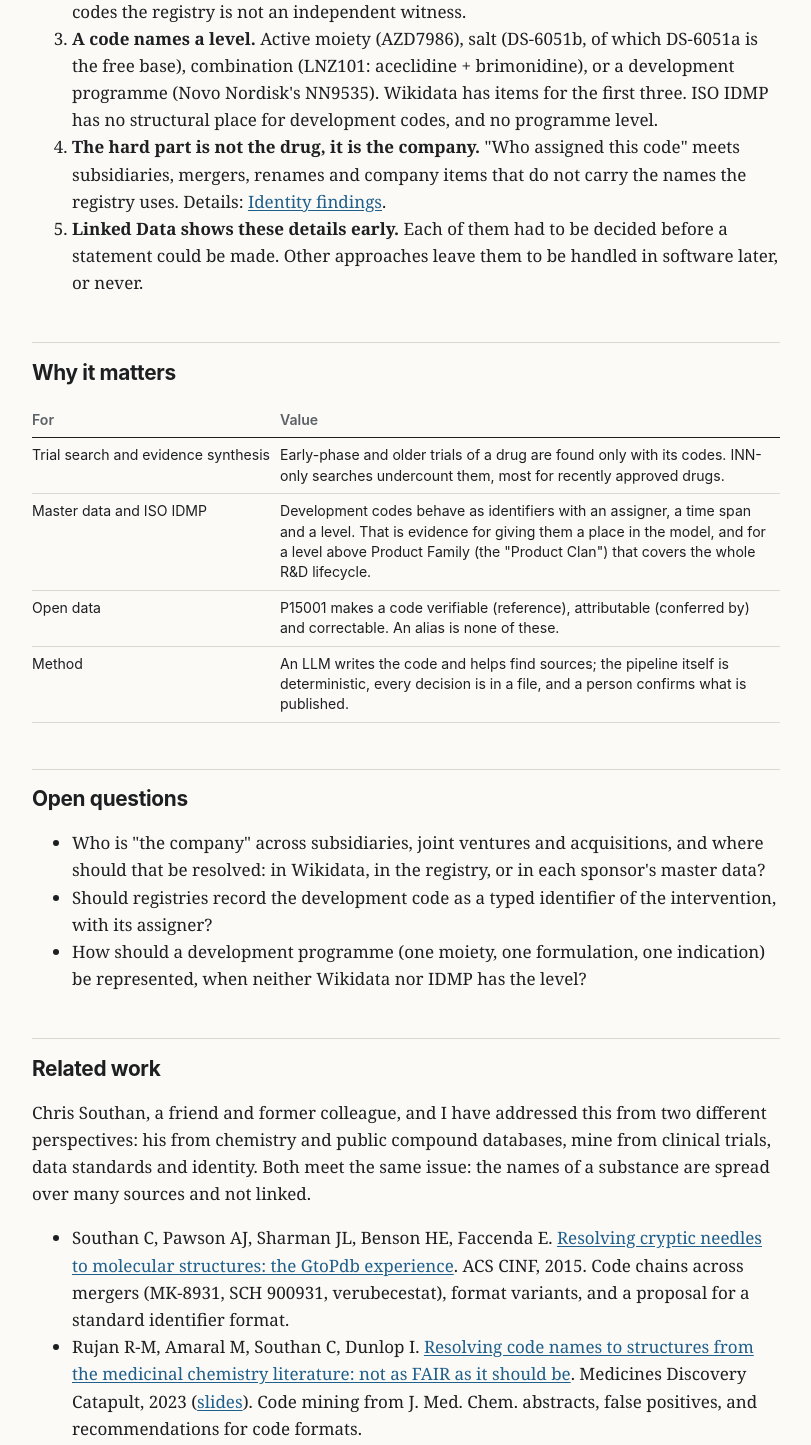
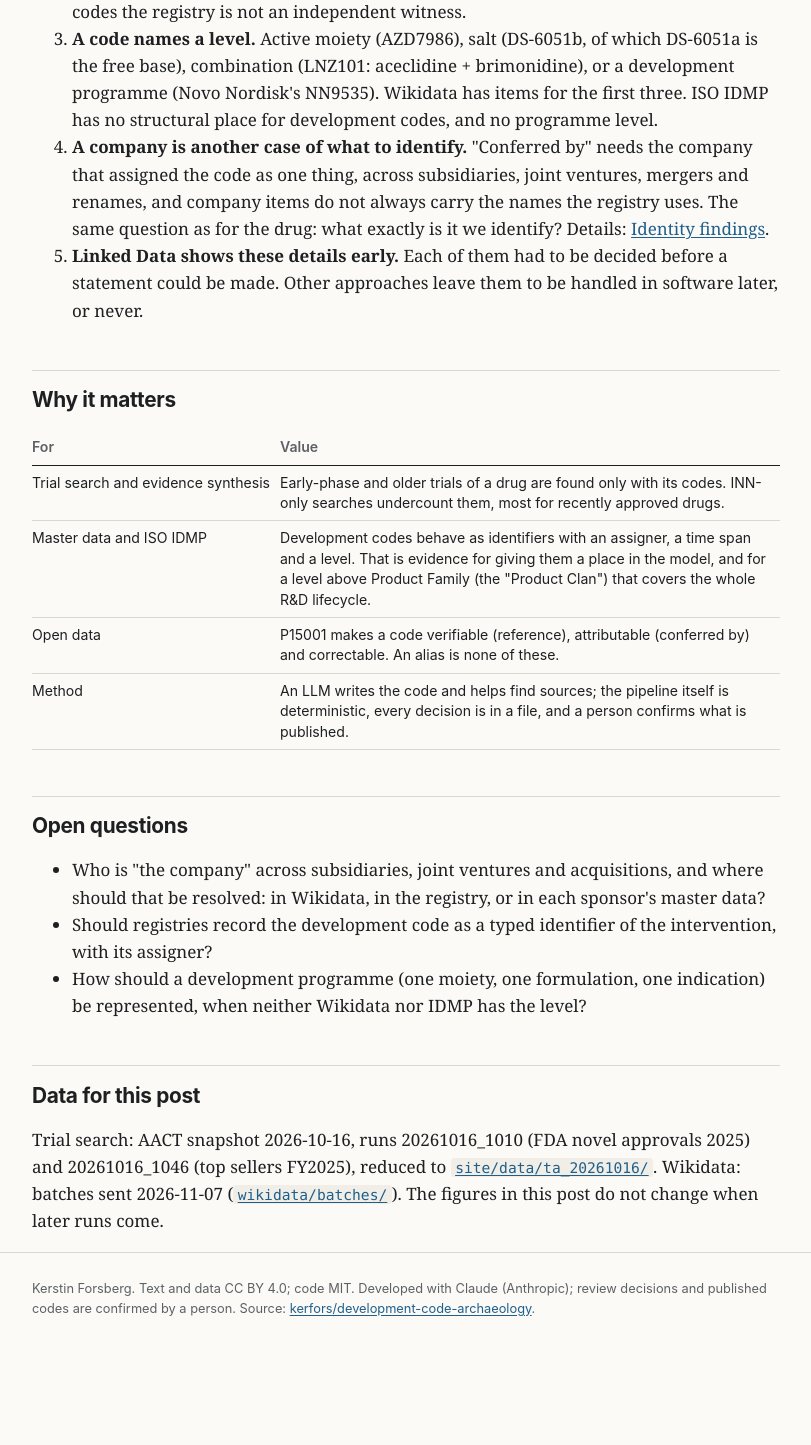
Before and after one commit to kerfors/development-code-archaeology, a plain HTML site: page docs/posts/2026-11-08-two-2025-collections.html in a window 1280 px wide. Shown: the part 3340-4785 px from the top of the page, without its empty margins (234-1045 px from the left). After the commit the page ends 4699 px from the top, so only its background shows below. Drawn offline with Linux system fonts and the light colour scheme.

Commit message:
Site sources: site/ (posts, pages, builder, figure data); posts revised
site/ was ignored by the Python .gitignore template (/site, for MkDocs, not
used here); entry removed. Post 0 rewritten in first person, with the February
catch-up with Chris Southan and his references; prompt as appendix. Post 1:
related work moved to post 0; lesson on companies as an identity question.

Co-Authored-By: Claude Opus 5.5 <noreply@anthropic.com>
Claude-Session: https://claude.ai/code/session_01CcwgzUEDqSZuDLS9Ln5EkD

```diff
--- a/docs/posts/2026-11-08-two-2025-collections.html
+++ b/docs/posts/2026-11-08-two-2025-collections.html
@@ -281,9 +281,10 @@ is a fifth to a quarter of their trials started before 2015.</p>
    combination (LNZ101: aceclidine + brimonidine), or a development programme (Novo Nordisk's NN9535).
    Wikidata has items for the first three. ISO IDMP has no structural place for development codes, and no
    programme level.</li>
-<li><strong>The hard part is not the drug, it is the company.</strong> "Who assigned this code" meets subsidiaries,
-   mergers, renames and company items that do not carry the names the registry uses.
-   Details: <a href="../identity.html">Identity findings</a>.</li>
+<li><strong>A company is another case of what to identify.</strong> "Conferred by" needs the company that assigned the
+   code as one thing, across subsidiaries, joint ventures, mergers and renames, and company items do not
+   always carry the names the registry uses. The same question as for the drug: what exactly is it we
+   identify? Details: <a href="../identity.html">Identity findings</a>.</li>
 <li><strong>Linked Data shows these details early.</strong> Each of them had to be decided before a statement could be
    made. Other approaches leave them to be handled in software later, or never.</li>
 </ol>
@@ -322,18 +323,6 @@ is a fifth to a quarter of their trials started before 2015.</p>
 <li>How should a development programme (one moiety, one formulation, one indication) be represented, when
   neither Wikidata nor IDMP has the level?</li>
 </ul>
-<h2>Related work</h2>
-<p>Chris Southan, a friend and former colleague, and I have addressed this from two different perspectives:
-his from chemistry and public compound databases, mine from clinical trials, data standards and identity.
-Both meet the same issue: the names of a substance are spread over many sources and not linked.</p>
-<ul>
-<li>Southan C, Pawson AJ, Sharman JL, Benson HE, Faccenda E. <a href="https://www.slideshare.net/slideshow/southan-needles-acs/51539822">Resolving cryptic needles to molecular structures: the GtoPdb experience</a>.
-  ACS CINF, 2015. Code chains across mergers (MK-8931, SCH 900931, verubecestat), format variants, and a
-  proposal for a standard identifier format.</li>
-<li>Rujan R-M, Amaral M, Southan C, Dunlop I. <a href="https://cisrg.shef.ac.uk/shef2023/?p=771">Resolving code names to structures from the medicinal chemistry literature: not as FAIR as it should be</a>.
-  Medicines Discovery Catapult, 2023 (<a href="https://cisrg.shef.ac.uk/shef2023/wp-content/uploads/2023/10/Resolving_Code_Names_Rujan.pdf">slides</a>).
-  Code mining from J. Med. Chem. abstracts, false positives, and recommendations for code formats.</li>
-</ul>
 <h2>Data for this post</h2>
 <p>Trial search: AACT snapshot 2026-10-16, runs 20261016_1010 (FDA novel approvals 2025) and 20261016_1046
 (top sellers FY2025), reduced to <a href="https://github.com/kerfors/development-code-archaeology/blob/main/site/data/ta_20261016"><code>site/data/ta_20261016/</code></a>. Wikidata: batches
```
Also changed, not shown: docs/posts/2026-11-08-before-the-repository.html (+15 -2 lines), 2 other files.
